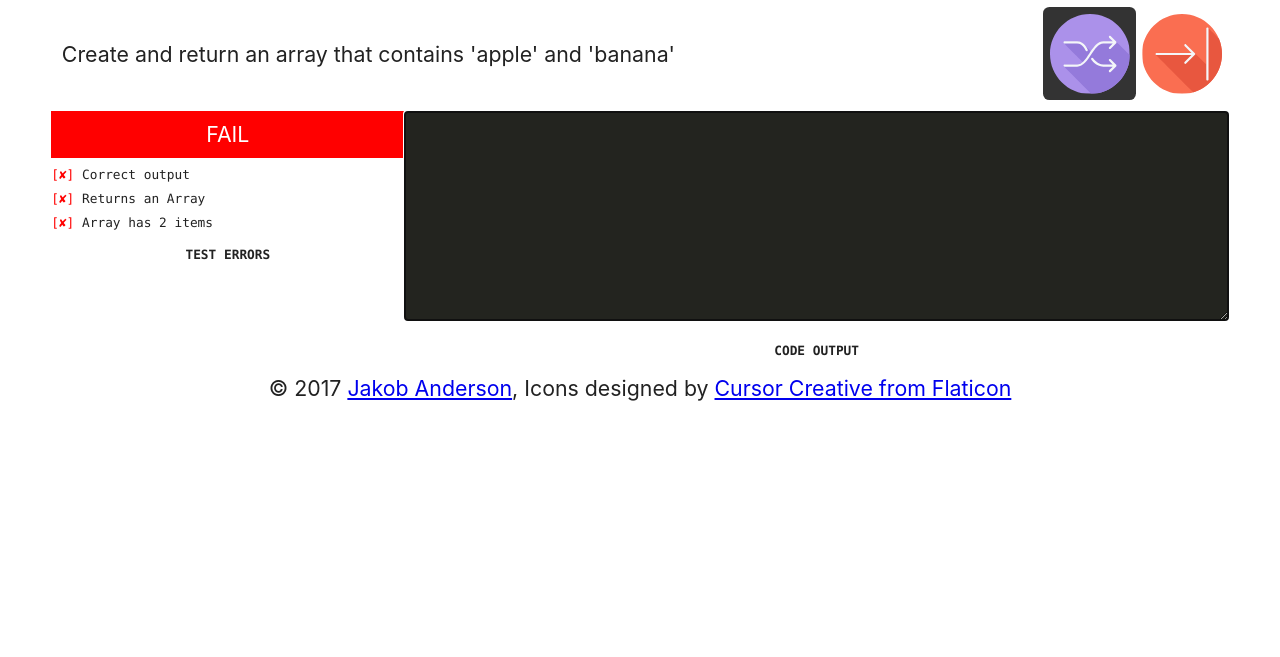
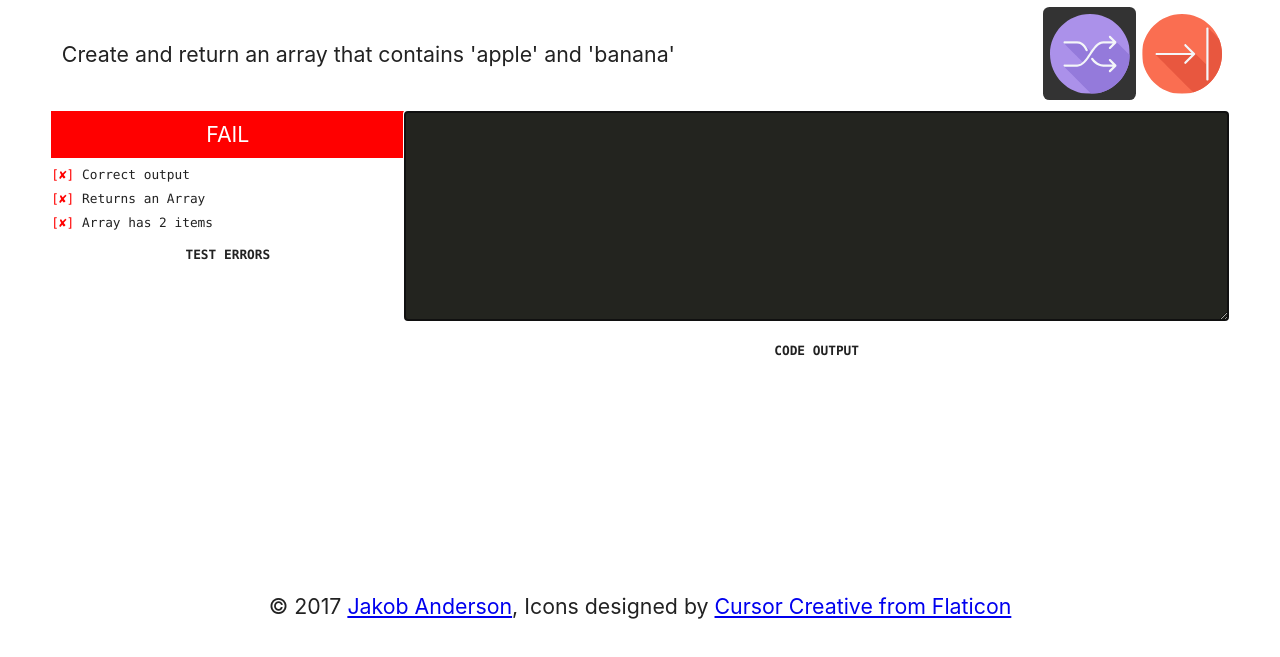
Before and after one commit to PracticeJavaScript/practicejavascript.com, a website: page public/index.html in a window 1280 px wide. Shown: the part 97-754 px from the top of the page. Drawn offline with Linux system fonts and the light colour scheme.

Commit message:
moved footer under ad, moved ad down a bit

```diff
--- a/public/index.html
+++ b/public/index.html
@@ -42,7 +42,6 @@
         </div>
       </main>
     </div>
-    <footer>© 2017 <a href="https://twitter.com/jakob_anderson">Jakob Anderson</a>, Icons designed by <a href="http://www.flaticon.com/authors/cursor-creative">Cursor Creative from Flaticon</a></footer>
     <!-- practice-javascript-bottom-banner -->
     <div class="ads-bottom">
       <ins class="adsbygoogle"
@@ -50,6 +49,7 @@
       data-ad-client="ca-pub-4039212144643368"
       data-ad-slot="9721927778"></ins>
     </div>
+    <footer>© 2017 <a href="https://twitter.com/jakob_anderson">Jakob Anderson</a>, Icons designed by <a href="http://www.flaticon.com/authors/cursor-creative">Cursor Creative from Flaticon</a></footer>
     <script src="./dist/js/bundle.min.js"></script>
     <script async src="//pagead2.googlesyndication.com/pagead/js/adsbygoogle.js"></script>
     <script>
--- a/src/css/style.css
+++ b/src/css/style.css
@@ -158,7 +158,7 @@ body, input, select, textarea {
   align-items: center;
   -webkit-justify-content: center;
   justify-content: center;
-  margin-top: 1em;
+  margin: 5em 0 1em;
 }
 
 /* Because we are mobile-first, here is css for bigger than mobile */
```
Also changed, not shown: public/dist/css/style.css, public/dist/js/bundle.min.js, 1 other file.
